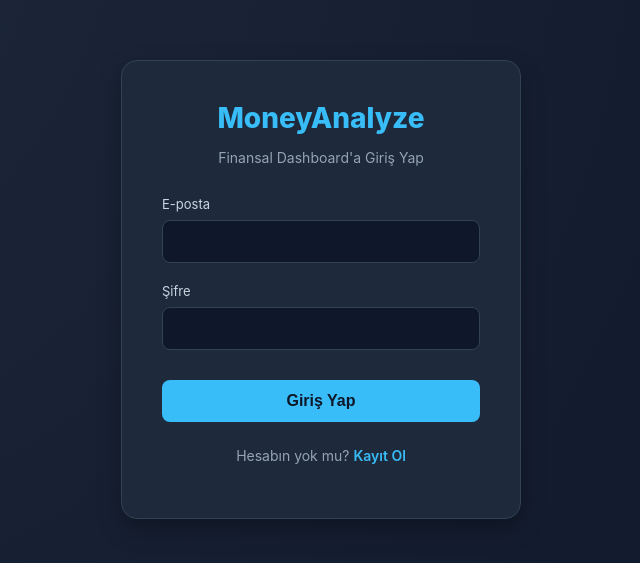
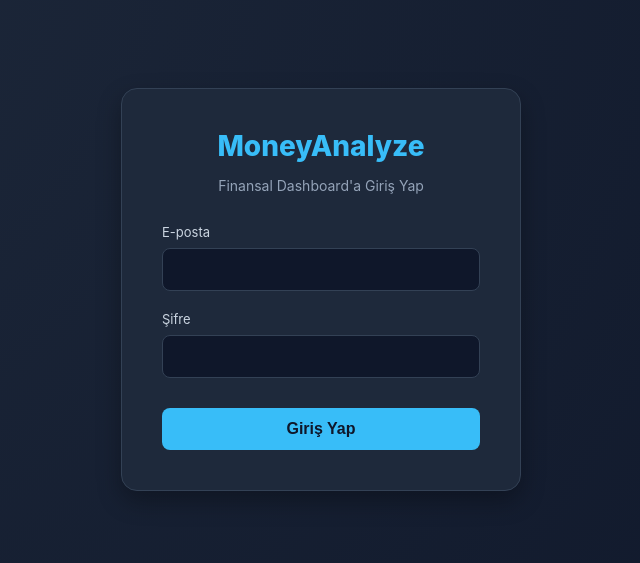
Before and after one commit to ali-ay/moneyanalyze-frontend, a React (Vite) app: page /login in a window 1280 px wide. Shown: the part 111-674 px from the top of the page, without its empty margins (319-959 px from the left). Built offline with nearby package versions, Linux system fonts and the light colour scheme.

Commit message:
remove register

```diff
--- a/src/App.tsx
+++ b/src/App.tsx
@@ -1,7 +1,6 @@
 import { BrowserRouter as Router, Routes, Route } from 'react-router-dom';
 import { GlobalStyles } from './styles/GlobalStyles';
 import Login from './pages/Login/Login';
-import Register from './pages/Register/Register';
 import Dashboard from './pages/Dashboard/Dashboard';
 import Home from './pages/Home/Home';
 import Wallet from './pages/Wallet/Wallet';
@@ -15,7 +14,6 @@ function App() {
       <GlobalStyles />
       <Routes>
         <Route path="/login" element={<Login />} />
-        <Route path="/register" element={<Register />} />
         <Route path="/dashboard" element={<Dashboard />} />
         <Route path="/wallet" element={<Wallet />} />
         <Route path="/wallet/deposit" element={<Deposit />} /> {/* Yeni eklenen route */}
--- a/src/pages/Login/Login.tsx
+++ b/src/pages/Login/Login.tsx
@@ -1,5 +1,5 @@
 import React, { useState } from 'react';
-import { useNavigate, Link } from 'react-router-dom';
+import { useNavigate } from 'react-router-dom';
 import api from '../../api/axios';
 // Tüm stilleri S objesi olarak içeri alıyoruz
 import * as S from './Login.styles';
@@ -60,10 +60,6 @@ const Login = () => {
             {loading ? 'Giriş Yapılıyor...' : 'Giriş Yap'}
           </S.LoginButton>
         </S.Form>
-
-        <S.FooterText>
-          Hesabın yok mu? <Link to="/register">Kayıt Ol</Link>
-        </S.FooterText>
       </S.LoginBox>
     </S.Container>
   );
```
